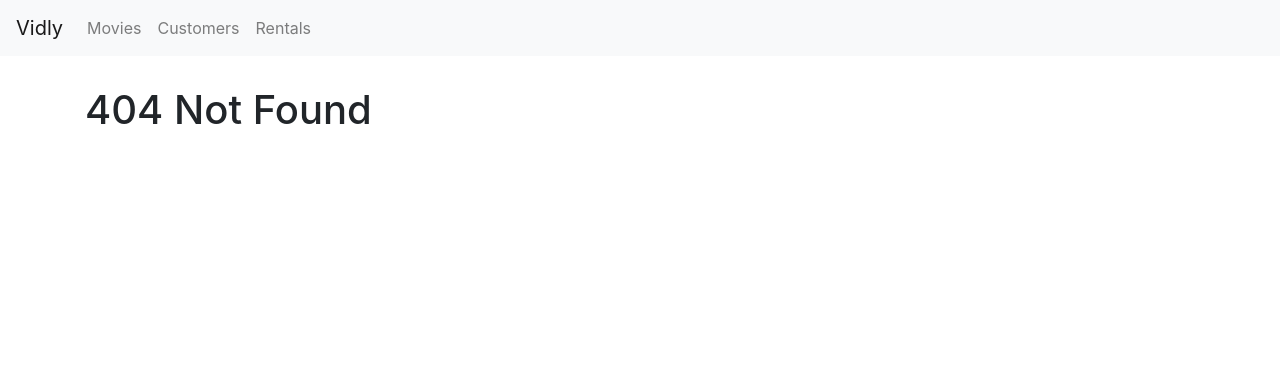
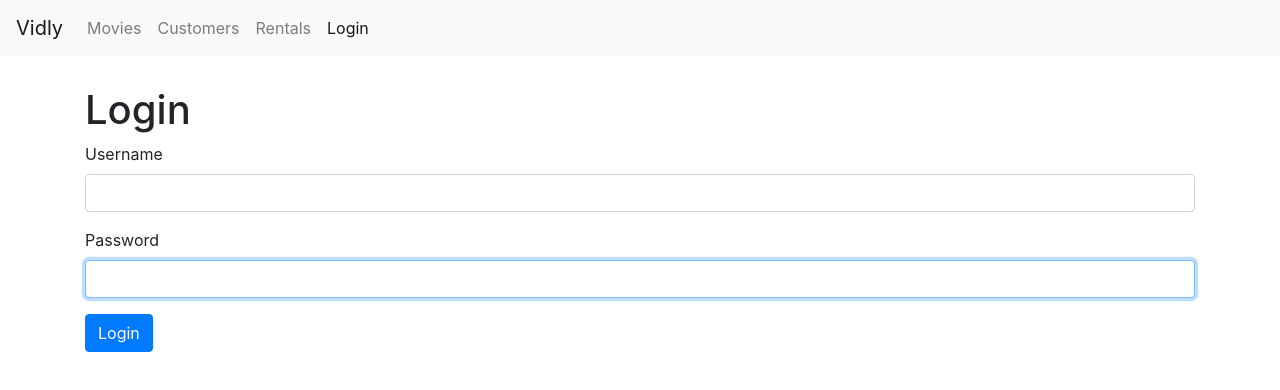
Before and after one commit to jayhawk24/Vidly, a React (Create React App) app in the folder vidly/: page /login in a window 1280 px wide. Before the commit this address led to /not-found. Shown: the top 390 px of the page. Built offline with nearby package versions, Linux system fonts and the light colour scheme.

Commit message:
Add login

```diff
--- a/vidly/src/App.js
+++ b/vidly/src/App.js
@@ -7,6 +7,7 @@ import NotFound from "./components/common/not-found";
 import NavBar from "./components/common/navbar";
 import "./App.css";
 import MovieForm from "./components/common/movieform";
+import LoginForm from "./components/forms/loginform";
 
 function App() {
   return (
@@ -14,6 +15,7 @@ function App() {
       <NavBar />
       <main className="container">
         <Switch>
+          <Route path="/login" component={LoginForm}></Route>
           <Route path="/movies/:id" component={MovieForm}></Route>
           <Route path="/movies" component={Movies}></Route>
           <Route path="/customers" component={Customers}></Route>
--- a/vidly/src/components/common/navbar.jsx
+++ b/vidly/src/components/common/navbar.jsx
@@ -29,6 +29,9 @@ const NavBar = () => {
           <NavLink className="nav-item nav-link" to="/rentals">
             Rentals
           </NavLink>
+          <NavLink className="nav-item nav-link" to="/login">
+            Login
+          </NavLink>
         </div>
       </div>
     </nav>
--- /dev/null
+++ b/vidly/src/components/forms/input.jsx
@@ -0,0 +1,20 @@
+import React from "react";
+
+const Input = ({ name, value, label, onChange }) => {
+  return (
+    <div className="form-group">
+      <label htmlFor={name}>{label}</label>
+      <input
+        value={value}
+        onChange={onChange}
+        type="text"
+        id={name}
+        name={name}
+        className="form-control"
+        autoFocus
+      />
+    </div>
+  );
+};
+
+export default Input;
--- a/vidly/src/components/forms/loginform.jsx
+++ b/vidly/src/components/forms/loginform.jsx
@@ -0,0 +1,51 @@
+import React, { Component } from "react";
+import Input from "./input";
+
+class LoginForm extends Component {
+  state = {
+    account: {
+      username: "",
+      password: "",
+      errors: {},
+    },
+  };
+  render() {
+    const { username, password } = this.state.account;
+    return (
+      <div>
+        <h1>Login</h1>
+        <form onSubmit={this.handleSubmit}>
+          <Input
+            name="username"
+            value={username}
+            label="Username"
+            onChange={this.handleChange}
+          ></Input>
+          <Input
+            name="password"
+            value={password}
+            label="Password"
+            onChange={this.handleChange}
+          ></Input>
+
+          <button className="btn btn-primary">Login</button>
+        </form>
+      </div>
+    );
+  }
+  handleChange = ({ currentTarget: input }) => {
+    const account = { ...this.state.account };
+    account[input.name] = input.value;
+    this.setState({ account });
+  };
+  validate = () => {
+    return { username: "Username is Required." };
+  };
+  handleSubmit = (e) => {
+    e.preventDefault();
+    const errors = this.validate();
+    this.setState({ errors });
+    if (errors) return;
+  };
+}
+export default LoginForm;
--- a/vidly/src/index.js
+++ b/vidly/src/index.js
@@ -1,7 +1,6 @@
 import React from "react";
 import ReactDOM from "react-dom";
 import "./index.css";
-import Movies from "./components/movies/movies";
 import reportWebVitals from "./reportWebVitals";
 import "bootstrap/dist/css/bootstrap.css";
 import "font-awesome/css/font-awesome.css";
```
